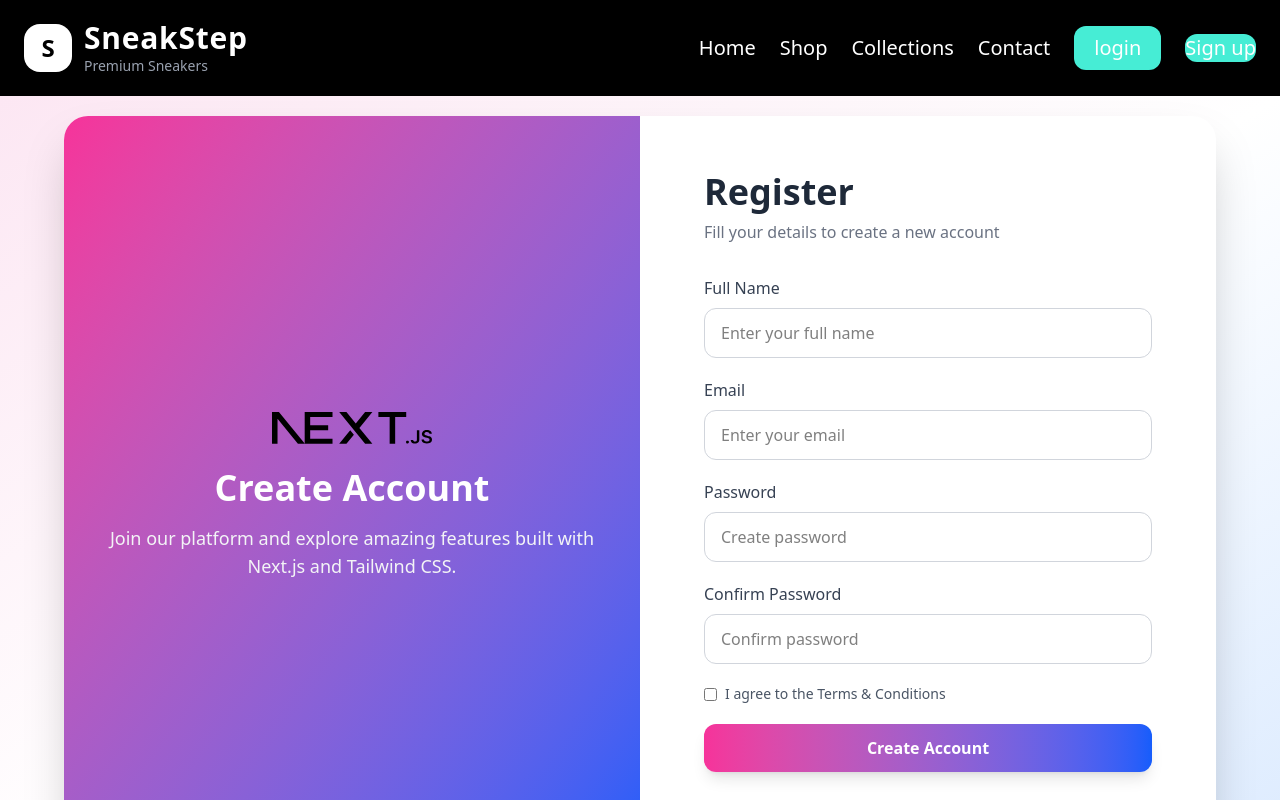
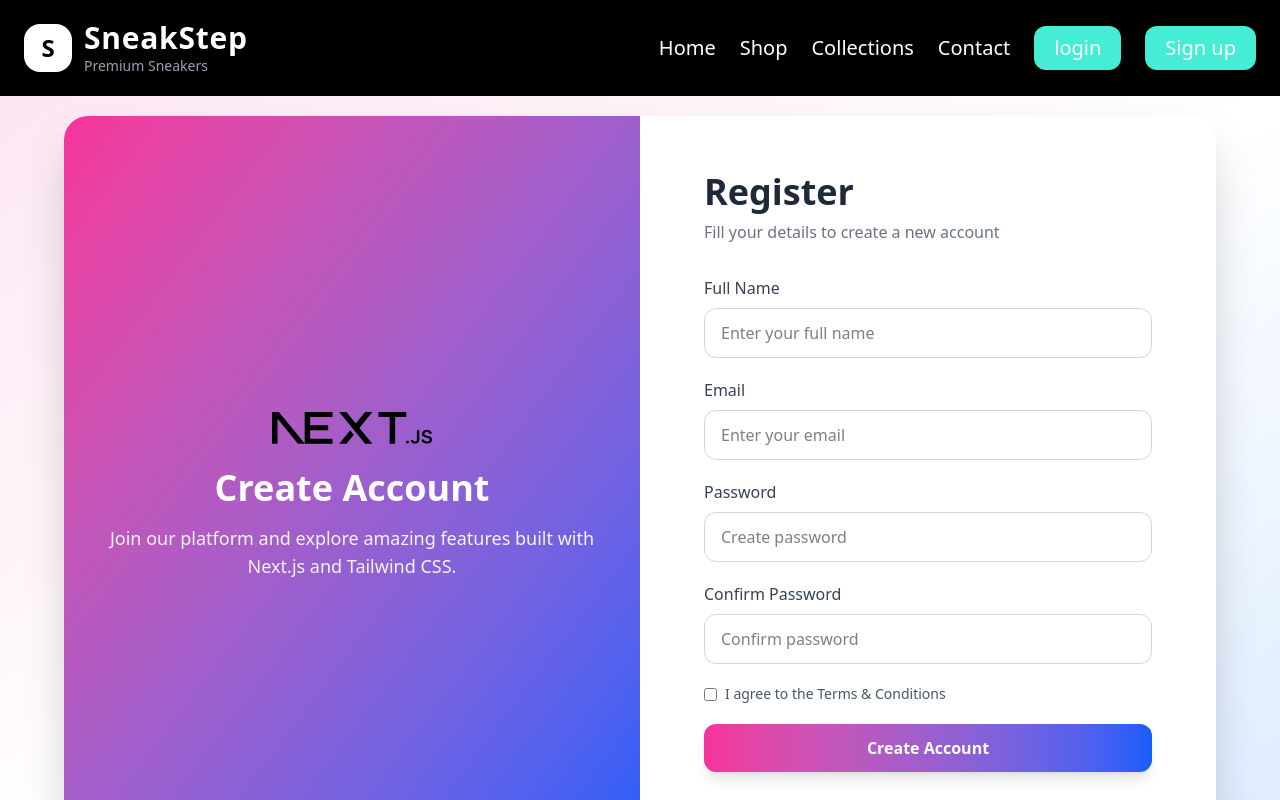
Before and after one commit to Samir-Dawadi/Next_js, a Next.js app: page /Register in a window 1280 px wide. Shown: the top 800 px of the page. Built offline with nearby package versions, Linux system fonts and the light colour scheme.

Commit message:
Sign up button designed

```diff
--- a/components/Header/header.tsx
+++ b/components/Header/header.tsx
@@ -43,7 +43,7 @@ export default function Header() {
                         <a href="/login" className="hover:text-black-300 hover:scale-106 text-xl bg-teal-300 rounded-xl  px-5 py-2">
                             login
                         </a>
-                        <a href="/Register" className="hover:text-gray-300 hover:scale-106 text-xl  bg-teal-300 rounded-xl">
+                        <a href="/Register" className="hover:text-gray-300 hover:scale-106 text-xl  bg-teal-300 rounded-xl px-5 py-2">
                             Sign up
                         </a>
                     </nav>
```
